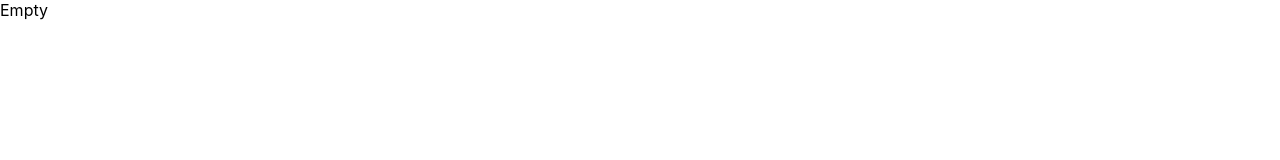
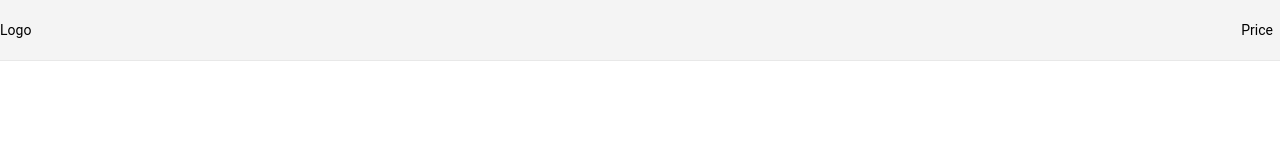
Before and after one commit to jovdb/prints-cra, a React (Create React App) app: page / in a window 1280 px wide. Shown: the top 160 px of the page. Built offline with nearby package versions, Linux system fonts and the light colour scheme.

Commit message:
Add Header

```diff
--- a/src/components/App/App.tsx
+++ b/src/components/App/App.tsx
@@ -1,9 +1,13 @@
+import { Header, HeaderLeft, HeaderRight } from '../header';
 import './App.css';
 
 export function App() {
   return (
     <div className="App">
-      Empty
+      <Header>
+        <HeaderLeft>Logo</HeaderLeft>
+        <HeaderRight>Price</HeaderRight>
+      </Header>
     </div>
   );
 }
--- /dev/null
+++ b/src/components/header/header.module.css
@@ -0,0 +1,35 @@
+.header {
+	display: flex;
+	position: relative;
+	justify-content: space-between;
+	border-bottom: 1px solid rgba(0, 0, 0, 0.05);
+	background-color: var(--surface-color, #fefefe);
+	font-family: var(--font-family);
+	font-size: 1rem;
+	min-height: 60px;
+	color: var(--text-color);
+	touch-action: none;
+}
+
+.header__left,
+.header__right {
+	display: flex;
+	align-items: center; /* vertical align items */
+}
+
+.header__left {
+	overflow-x: hidden; /* hide on small screens so we are sure the Order button stays in view */
+	display: flex;
+	flex-shrink: 10;
+	flex-grow: 1;
+}
+
+.header__right {
+	padding: 0 0.5em;
+	overflow: hidden; /* Prevent from growing if child doesn't fit (needed for iOS) */
+	flex-shrink: 1; /* Allow size smaller so we can measure larger CTA button */
+	flex-grow: 1; /* Make full available width */
+	min-width: 76px; /* Define a minimum size so it doesn't shrink smaller than the minimum CTA button */
+	display: flex;
+	justify-content: flex-end;
+}
--- /dev/null
+++ b/src/components/header/header.tsx
@@ -0,0 +1,22 @@
+import React, { ReactNode } from "react";
+
+import styles from './header.module.css'
+
+export const Header = ({ children }: React.PropsWithChildren) => (
+	<header className={styles.header}>
+		{ children }
+	</header>
+);
+Header.displayName = "Header";
+
+export const HeaderLeft = ({ children }: React.PropsWithChildren) => (
+	<div className={styles.header__left}>
+		{children}
+	</div>
+);
+
+export const HeaderRight = ({ children }: React.PropsWithChildren) => (
+	<div className={styles.header__right}>
+		{children}
+	</div>
+);
--- /dev/null
+++ b/src/components/header/index.ts
@@ -0,0 +1 @@
+export * from "./header";
--- a/src/index.css
+++ b/src/index.css
@@ -1,13 +1,14 @@
+:root {
+  --primary-color: #009fdc;
+  --surface-color: rgba(244, 244, 244, 1);
+  --on-surface-color: #3e4551;
+  --font-family: roboto, arial, sans-serif;
+}
+
+html {
+  font-size: 14px;
+}
+
 body {
   margin: 0;
-  font-family: -apple-system, BlinkMacSystemFont, 'Segoe UI', 'Roboto', 'Oxygen',
-    'Ubuntu', 'Cantarell', 'Fira Sans', 'Droid Sans', 'Helvetica Neue',
-    sans-serif;
-  -webkit-font-smoothing: antialiased;
-  -moz-osx-font-smoothing: grayscale;
 }
-
-code {
-  font-family: source-code-pro, Menlo, Monaco, Consolas, 'Courier New',
-    monospace;
-}
```
